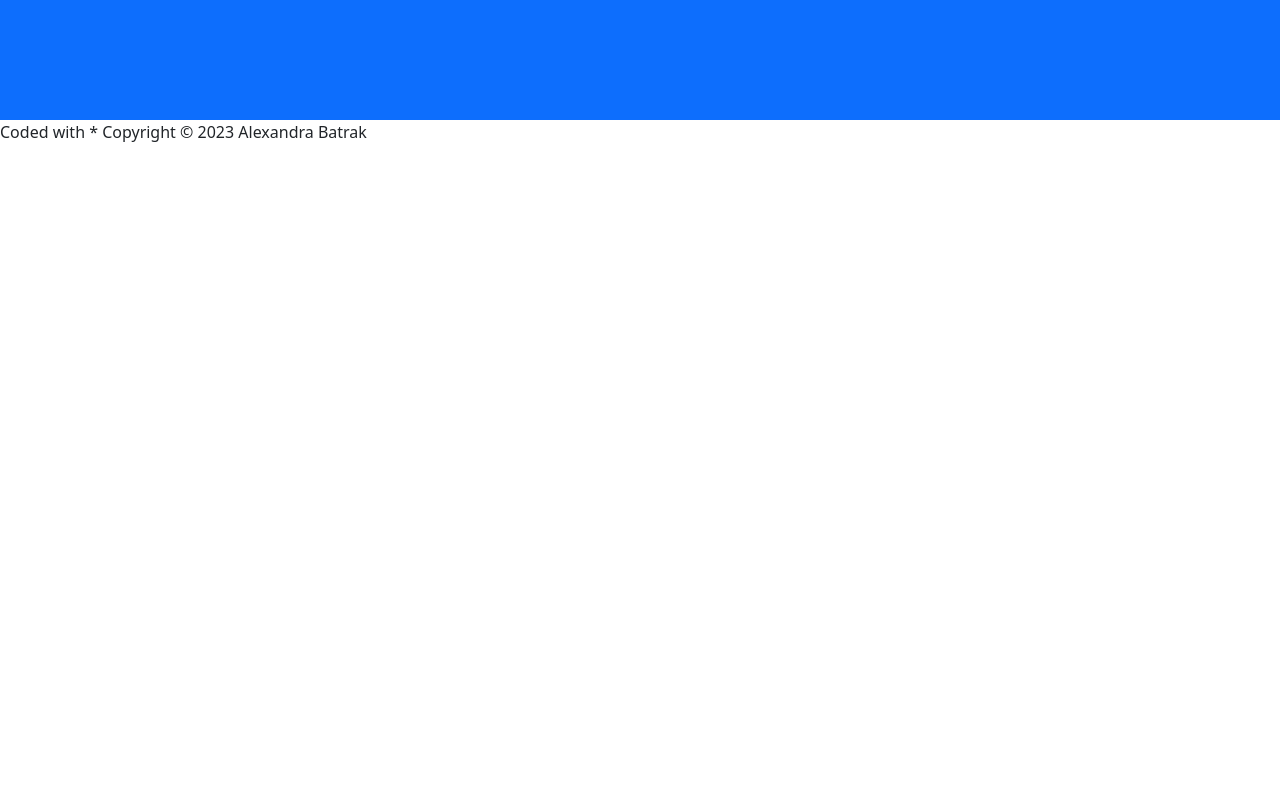
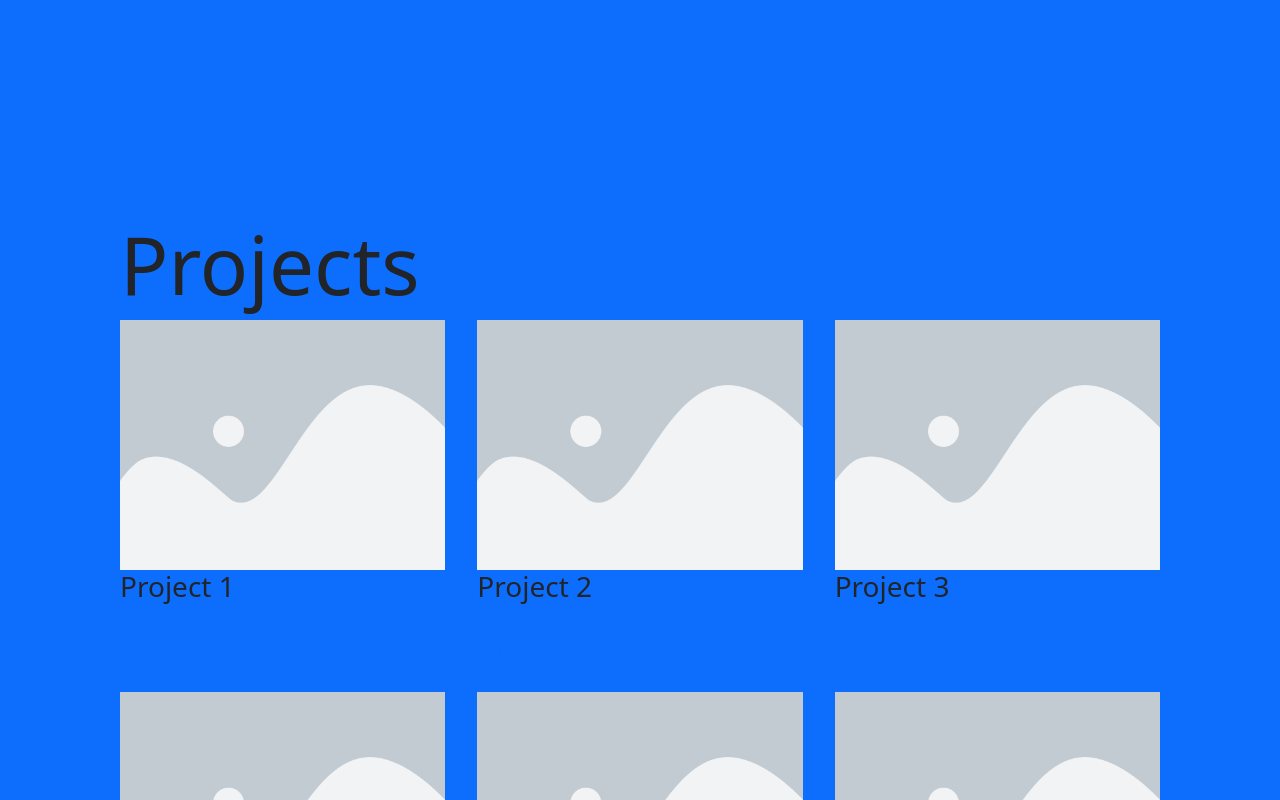
Before and after one commit to alexandrabatrak/react-portfolio, a React (Create React App) app: page / in a window 1280 px wide. Shown: the part 680-1480 px from the top of the page. Before the commit the page ends 840 px from the top, so only its background shows below. Built offline with nearby package versions, Linux system fonts and the light colour scheme.

Commit message:
Project components fs restructure

```diff
--- a/src/components/Project.js
+++ b/src/components/Project.js
@@ -1,19 +1,65 @@
+import projects from './projects.json';
+import { Modal, Row, Col } from 'react-bootstrap';
+import 'swiper/swiper-bundle.min.css';
+import SwiperCore, { Navigation, Pagination } from 'swiper';
+import { Swiper, SwiperSlide } from 'swiper/react';
+import 'swiper/swiper-bundle.css';
 import { motion } from 'framer-motion';
 
-export default function Project({ id, title, deployment, repo, img }) {
+SwiperCore.use([Navigation, Pagination]);
+
+export default function Project({ id, show, onHide }) {
+  const projectIndex = projects.findIndex((p) => p.id === id);
+
   return (
-    <motion.div
-      initial={{ opacity: 0 }}
-      whileInView={{ opacity: 1 }}
-      viewport={{ once: false }}
-      className='d-flex flex-column'>
-      {/* https://stackoverflow.com/questions/39195687/setting-a-backgroundimage-with-react-inline-styles */}
-      <motion.div className='project-image'>
-        <div className='bg-image' style={{ backgroundImage: `url(${img})` }} />
-      </motion.div>
-      <motion.h3>{title}</motion.h3>
-      <motion.a href='{repo}'>Repo</motion.a>
-      <motion.a href='{deployment}'>Deployment</motion.a>
-    </motion.div>
+    <Modal show={show} onHide={onHide} centered>
+      <Modal.Header closeButton></Modal.Header>
+      <Modal.Body className='p-0'>
+        <Swiper
+          spaceBetween={0}
+          slidesPerView={1}
+          initialSlide={projectIndex}
+          loop={true}
+          navigation={{
+            nextEl: '.swiper-button-next',
+            prevEl: '.swiper-button-prev',
+          }}>
+          {projects.map((project) => (
+            <SwiperSlide key={project.id}>
+              <motion.div
+                initial={{ opacity: 0 }}
+                animate={{ opacity: 1 }}
+                exit={{ opacity: 0 }}>
+                <Row className='project-slider-wrapper'>
+                  <Col className='project-thumbnail col-sm-12 col-md-6'>
+                    <div
+                      className='bg-image'
+                      style={{ backgroundImage: `url(${project.img})` }}
+                    />
+                  </Col>
+                  <Col className='project-content col-sm-12 col-md-6'>
+                    <h3>{project.title}</h3>
+                    <p>{project.description}</p>
+                    <p>
+                      <a href={project.repo} target='_blank' rel='noreferrer'>
+                        Repo
+                      </a>
+                      <a
+                        href={project.deployment}
+                        target='_blank'
+                        rel='noreferrer'>
+                        Deployment
+                      </a>
+                    </p>
+                  </Col>
+                </Row>
+              </motion.div>
+            </SwiperSlide>
+          ))}
+          <div className='swiper-button-next'></div>
+          <div className='swiper-button-prev'></div>
+        </Swiper>
+      </Modal.Body>
+    </Modal>
   );
 }
--- a/src/components/ProjectDetails.js
+++ /dev/null
@@ -1,65 +0,0 @@
-import projects from './projects.json';
-import { Modal, Row, Col } from 'react-bootstrap';
-import 'swiper/swiper-bundle.min.css';
-import SwiperCore, { Navigation, Pagination } from 'swiper';
-import { Swiper, SwiperSlide } from 'swiper/react';
-import 'swiper/swiper-bundle.css';
-import { motion } from 'framer-motion';
-
-SwiperCore.use([Navigation, Pagination]);
-
-export default function ProjectDetails({ id, show, onHide }) {
-  const projectIndex = projects.findIndex((p) => p.id === id);
-
-  return (
-    <Modal show={show} onHide={onHide} centered>
-      <Modal.Header closeButton></Modal.Header>
-      <Modal.Body className='p-0'>
-        <Swiper
-          spaceBetween={0}
-          slidesPerView={1}
-          initialSlide={projectIndex}
-          loop={true}
-          navigation={{
-            nextEl: '.swiper-button-next',
-            prevEl: '.swiper-button-prev',
-          }}>
-          {projects.map((project) => (
-            <SwiperSlide key={project.id}>
-              <motion.div
-                initial={{ opacity: 0 }}
-                animate={{ opacity: 1 }}
-                exit={{ opacity: 0 }}>
-                <Row className='project-slider-wrapper'>
-                  <Col className='project-thumbnail col-sm-12 col-md-6'>
-                    <div
-                      className='bg-image'
-                      style={{ backgroundImage: `url(${project.img})` }}
-                    />
-                  </Col>
-                  <Col className='project-content col-sm-12 col-md-6'>
-                    <h3>{project.title}</h3>
-                    <p>{project.description}</p>
-                    <p>
-                      <a href={project.repo} target='_blank' rel='noreferrer'>
-                        Repo
-                      </a>
-                      <a
-                        href={project.deployment}
-                        target='_blank'
-                        rel='noreferrer'>
-                        Deployment
-                      </a>
-                    </p>
-                  </Col>
-                </Row>
-              </motion.div>
-            </SwiperSlide>
-          ))}
-          <div className='swiper-button-next'></div>
-          <div className='swiper-button-prev'></div>
-        </Swiper>
-      </Modal.Body>
-    </Modal>
-  );
-}
--- a/src/components/pages/Home.js
+++ b/src/components/pages/Home.js
@@ -1,3 +1,4 @@
+import Projects from './Projects';
 import { useState, useEffect } from 'react';
 import { Container, Row } from 'react-bootstrap';
 import { motion } from 'framer-motion';
@@ -42,6 +43,7 @@ export default function Home() {
   };
 
   return (
+    <>
       <motion.section
         initial={{ opacity: 0 }}
         animate={{ opacity: 1 }}
@@ -56,10 +58,24 @@ export default function Home() {
                 <span className='wrap'>{text}</span>
               </h1>
               <p className='reveal-text'>Lorem ipsum dolore</p>
-            <button className='btn btn-black reveal-text'>Get in touch</button>
+              <button className='btn btn-black reveal-text'>
+                Get in touch
+              </button>
             </div>
           </Row>
         </Container>
       </motion.section>
+
+      <motion.section
+        initial={{ opacity: 0 }}
+        animate={{ opacity: 1 }}
+        exit={{ opacity: 0, y: '200%' }}
+        transition={{ ease: 'easeInOut', duration: 1 }}
+        className='bg-primary d-flex align-items-center min-vh-100 p-5'>
+        <Container fluid>
+          <Projects />
+        </Container>
+      </motion.section>
+    </>
   );
 }
--- a/src/components/pages/Projects.js
+++ b/src/components/pages/Projects.js
@@ -2,7 +2,6 @@ import { useState } from 'react';
 import { Container, Row } from 'react-bootstrap';
 import { motion } from 'framer-motion';
 import Project from '../Project';
-import ProjectDetails from '../ProjectDetails';
 import projects from '../projects.json';
 
 export default function Projects() {
@@ -39,13 +38,21 @@ export default function Projects() {
                   layoutId={project.id}
                   onClick={() => handleProjectClick(project.id)}
                   key={project.id}>
-                  <Project
-                    id={project.id}
-                    title={project.title}
-                    deployment={project.deployment}
-                    repo={project.repo}
-                    img={project.img}
-                  />
+                  <motion.div
+                    initial={{ opacity: 0 }}
+                    whileInView={{ opacity: 1 }}
+                    viewport={{ once: false }}
+                    className='d-flex flex-column'>
+                    <motion.div className='project-image'>
+                      <div
+                        className='bg-image'
+                        style={{ backgroundImage: `url(${project.img})` }}
+                      />
+                    </motion.div>
+                    <motion.h3>{project.title}</motion.h3>
+                    <motion.a href={project.repo}>Repo</motion.a>
+                    <motion.a href={project.deployment}>Deployment</motion.a>
+                  </motion.div>
                 </motion.div>
               );
             })}
@@ -53,7 +60,7 @@ export default function Projects() {
         </Row>
       </Container>
       {selectedProject && (
-        <ProjectDetails
+        <Project
           id={selectedProject.id}
           show={selectedProjectId !== null}
           onHide={handleClose}
```
Lines whose indentation alone changed are shown as unchanged.
